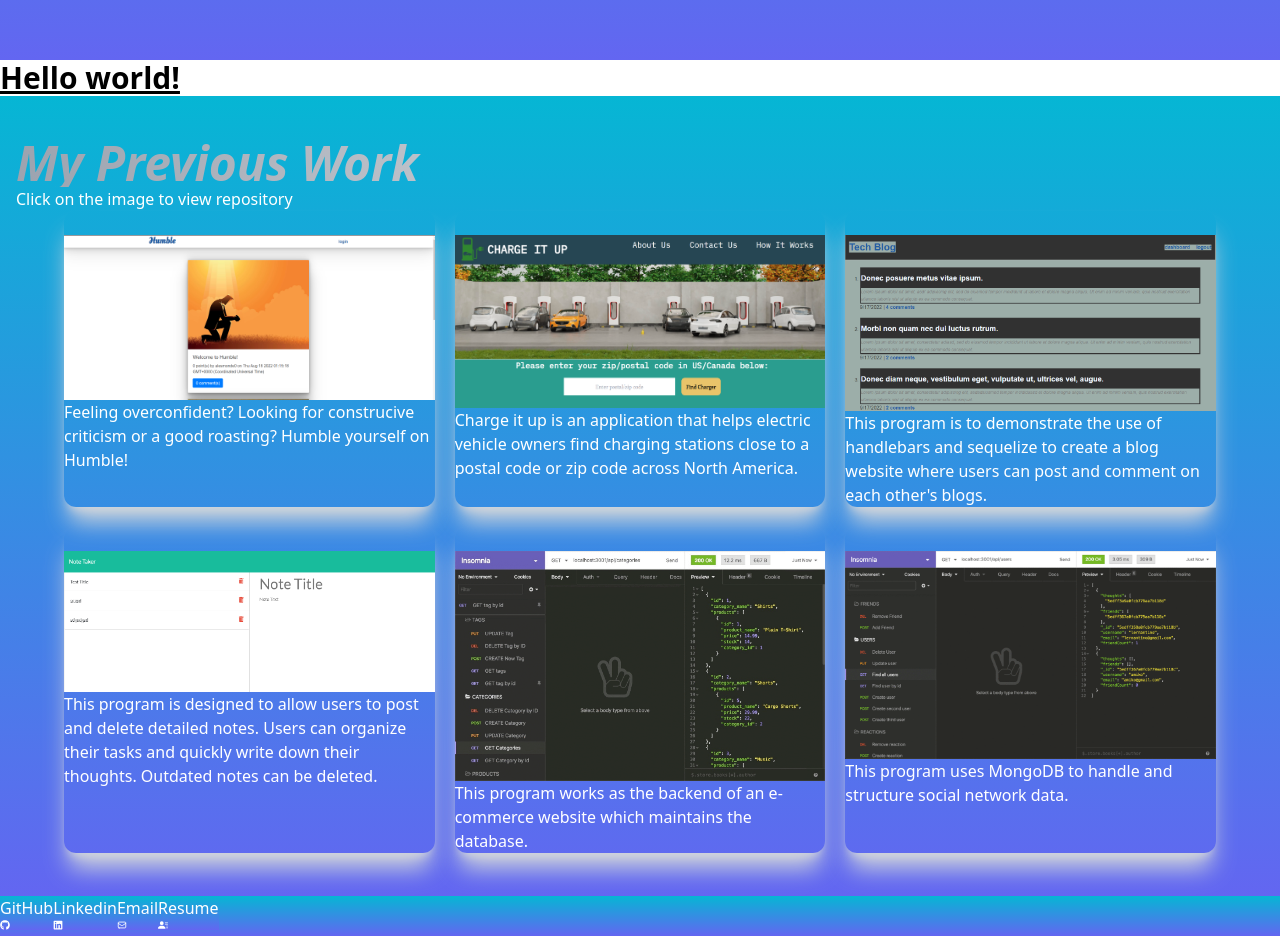
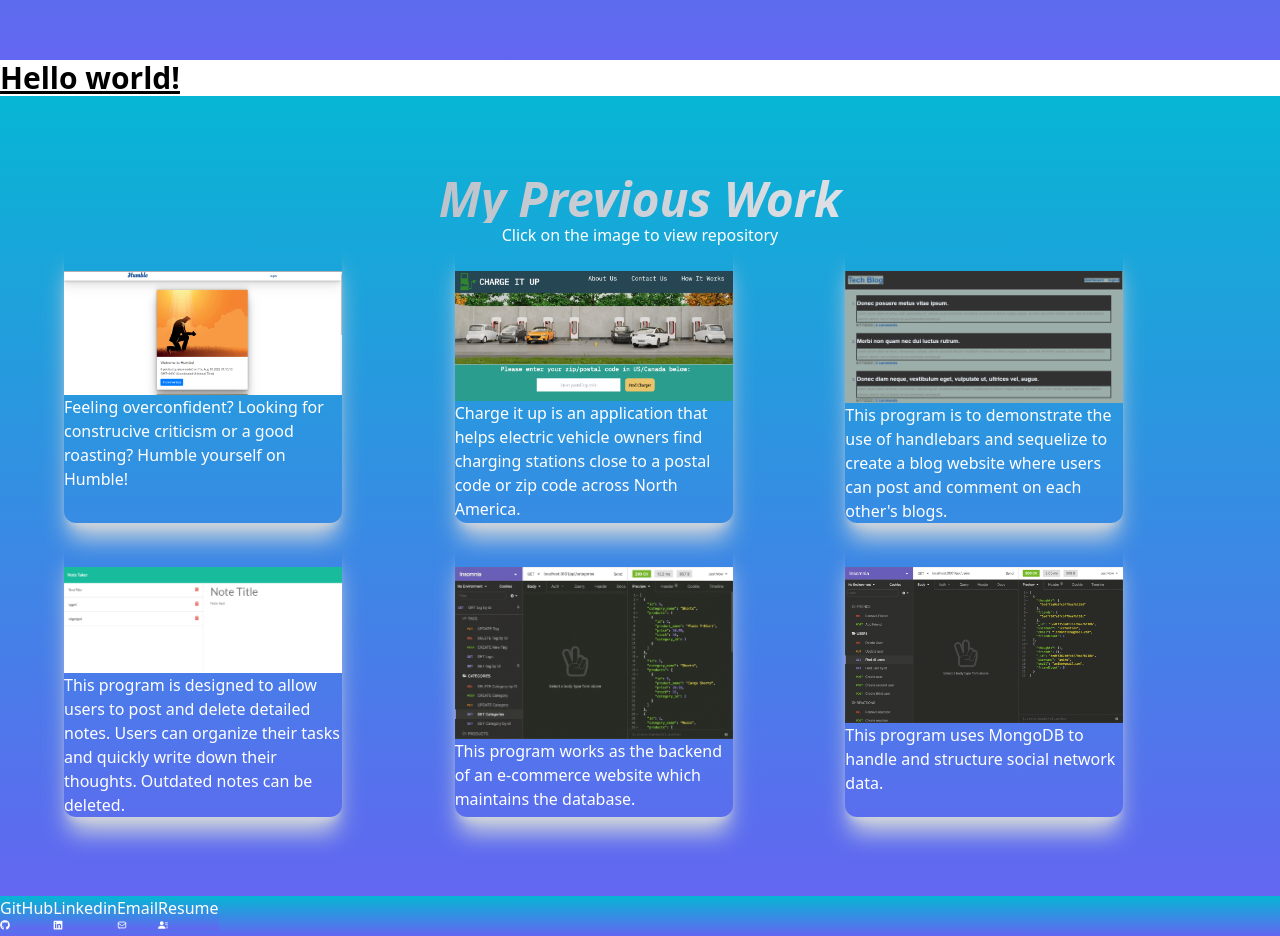
Before and after one commit to tarequem/react-portfolio, a React (Create React App) app: page / in a window 1280 px wide. Shown: the part 1540-2476 px from the top of the page. Built offline with nearby package versions, Linux system fonts and the light colour scheme.

Commit message:
updated styling for nav

```diff
--- a/src/components/Header.js
+++ b/src/components/Header.js
@@ -31,7 +31,7 @@ export default function Header() {
             link: "socials",
         },
     ];
-
+    //change the tailwind styling below
     return(
         <section name="navigation" className="flex justify-between items-center w-full h20 px-4 text-white bg-gradient-to-b from-cyan-500 to-indigo-500 fixed">
             <div>
@@ -39,7 +39,7 @@ export default function Header() {
             </div>
             <ul className="hidden md:flex">
                 {links.map(({ id, link }) => (
-                <li key={id} className="px-4 cursor-pointer capitalize font-medium text-white hover:scale-150 duration-200">
+                    <li key={id} className="px-4 cursor-pointer capitalize font-medium text-white hover:bg-sky-700 duration-200">
                         <Link to={link} smooth duration={500}>
                             {link}
                         </Link>
--- a/src/components/Projects.js
+++ b/src/components/Projects.js
@@ -78,7 +78,7 @@ export default function Projects() {
     return(
         <section name="projects" className="h-screen w-full bg-gradient-to-b from-cyan-500 to-indigo-500">
             <div className="mx-auto flex flex-col items-left justify-center h-full px-4 md:flex-col ">
-                <div>
+                <div className="text-center">
                     <h1 className="italic font-extrabold text-transparent text-5xl bg-clip-text bg-gradient-to-r from-gray-400 to-white">
                         My Previous Work
                     </h1>
@@ -86,7 +86,7 @@ export default function Projects() {
                 </div>
                 <div className="grid md:grid-cols-3 gap-5 px-12">
                     {projects.map(({ id, title, src, desc, alt, repository }) => (
-                        <div key={id} className="rounded-xl shadow-xl shadow-gray-300 border-zinc-400">
+                        <div key={id} className="w-3/4 rounded-xl shadow-xl shadow-gray-300 border-zinc-400">
                             <h4 className="italic font-extrabold text-transparent text-1xl bg-clip-text text-black">{title}</h4>
                             <a href={repository}><img className="bg-contain bg-center hover:scale-110 duration-75" src={src} alt={alt} /></a>
                             <p className="text-m text-white">{desc}</p>
```
Lines whose indentation alone changed are shown as unchanged.
